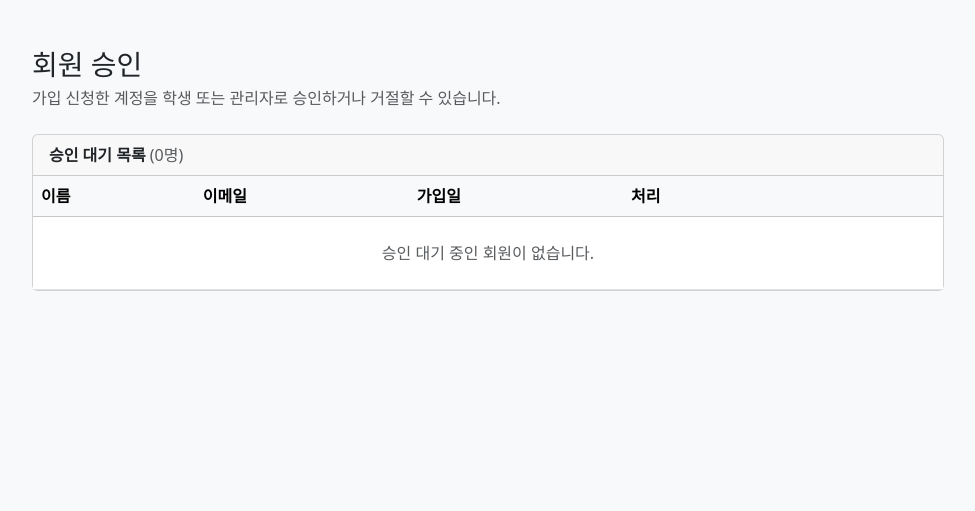
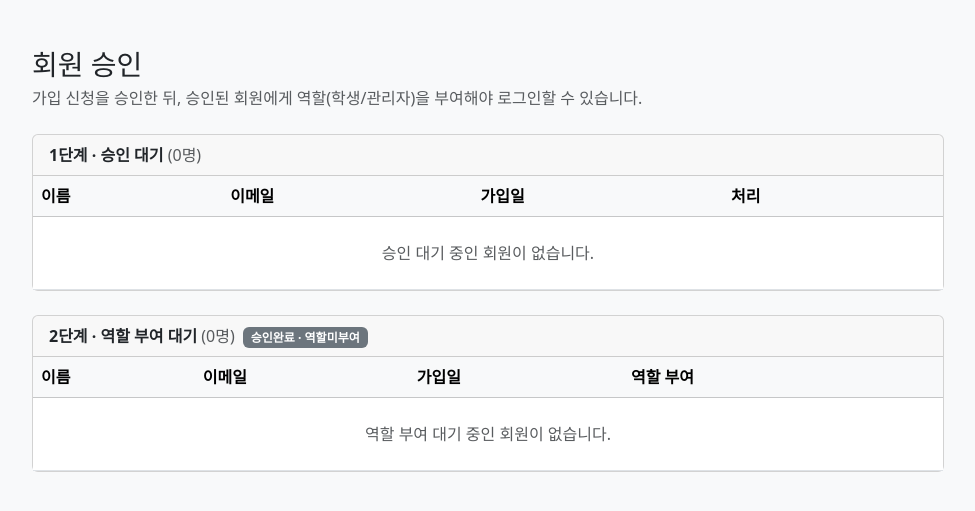
Before and after one commit to jin-park0115/ax-evalutator, a Django app: page /accounts/pending-users/ in a window 1280 px wide. Shown: the part 57-568 px from the top of the page, without its empty margins (152-1127 px from the left). Run offline with Django 5.2, Linux system fonts and the light colour scheme; a user stored in the database is signed in; data comes from the database, SQL or seed files in the repository.

Commit message:
feat: 회원 승인을 승인/역할부여 2단계로 재구성
채희주 설계 확인 반영: 승인(PENDING->APPROVED)과 역할부여
(APPROVED->STUDENT/ADMIN)를 별도 단계로 분리.
APPROVED 상태만으로는 로그인 불가, 역할이 부여되어야 로그인 가능.

- approve_user: role 선택 제거, APPROVED로만 전환
- assign_role 신규: APPROVED 상태 계정에 STUDENT/ADMIN 부여
- pending_list.html: 승인 대기 / 역할 부여 대기 2단 구성

로그인 차단/승인/역할부여/로그인 전 구간 직접 재현 테스트 완료.

```diff
--- a/project/apps/accounts/urls.py
+++ b/project/apps/accounts/urls.py
@@ -14,6 +14,11 @@ urlpatterns = [
         name="approve_user",
     ),
     path(
+        "pending-users/<int:user_id>/assign-role/",
+        views.assign_role,
+        name="assign_role",
+    ),
+    path(
         "pending-users/<int:user_id>/reject/",
         views.reject_user,
         name="reject_user",
--- a/project/apps/accounts/views.py
+++ b/project/apps/accounts/views.py
@@ -48,36 +48,54 @@ def logout_view(request):
     auth_logout(request)
     return redirect('login')
 
-# 1. 승인 대기 회원 목록 조회
+# 1. 승인 대기 / 역할 부여 대기 회원 목록 조회
 @staff_member_required
 def pending_user_list(request):
     pending_users = User.objects.filter(role=User.Role.PENDING)
+    approved_users = User.objects.filter(role=User.Role.APPROVED)
     return render(
         request,
         "accounts/pending_list.html",
-        {"pending_users": pending_users},
+        {
+            "pending_users": pending_users,
+            "approved_users": approved_users,
+        },
     )
 
 
-# 2. 회원 가입 승인 처리
+# 2. 회원 가입 승인 처리 (PENDING -> APPROVED, 역할부여 대기 상태로만 전환)
 @staff_member_required
 def approve_user(request, user_id):
     if request.method == "POST":
         user = get_object_or_404(User, id=user_id)
+        user.role = User.Role.APPROVED
+        user.save()
+        messages.success(
+            request, f"{user.username} ({user.email}) 님이 승인되었습니다. 역할 부여가 필요합니다."
+        )
+    return redirect("pending_user_list")
+
+
+# 3. 역할 부여 처리 (APPROVED -> STUDENT/ADMIN, 이 시점부터 로그인 가능)
+@staff_member_required
+def assign_role(request, user_id):
+    if request.method == "POST":
+        user = get_object_or_404(User, id=user_id, role=User.Role.APPROVED)
         role = request.POST.get("role")
         if role not in (User.Role.STUDENT, User.Role.ADMIN):
-            role = User.Role.APPROVED
+            messages.error(request, "역할은 학생 또는 관리자 중에서 선택해야 합니다.")
+            return redirect("pending_user_list")
         user.role = role
         if role == User.Role.ADMIN:
             user.is_staff = True
         user.save()
         messages.success(
-            request, f"{user.username} ({user.email}) 님이 {user.get_role_display()}(으)로 승인되었습니다."
+            request, f"{user.username} ({user.email}) 님에게 {user.get_role_display()} 역할이 부여되었습니다."
         )
     return redirect("pending_user_list")
 
 
-# 3. 회원 가입 거절 처리
+# 4. 회원 가입 거절 처리
 @staff_member_required
 def reject_user(request, user_id):
     if request.method == "POST":
--- a/project/templates/accounts/pending_list.html
+++ b/project/templates/accounts/pending_list.html
@@ -8,14 +8,18 @@
     <div class="mb-4">
         <h1 class="h3 mb-1">회원 승인</h1>
         <p class="text-muted mb-0">
-            가입 신청한 계정을 학생 또는 관리자로 승인하거나 거절할 수 있습니다.
+            가입 신청을 승인한 뒤, 승인된 회원에게 역할(학생/관리자)을 부여해야 로그인할 수 있습니다.
         </p>
     </div>
 
-    <div class="card">
+    <!-- ===================================== -->
+    <!-- 1단계: 승인 대기 -->
+    <!-- ===================================== -->
+
+    <div class="card mb-4">
 
         <div class="card-header">
-            <strong>승인 대기 목록</strong>
+            <strong>1단계 · 승인 대기</strong>
             <span class="text-muted">({{ pending_users|length }}명)</span>
         </div>
 
@@ -28,7 +32,7 @@
                             <th>이름</th>
                             <th>이메일</th>
                             <th>가입일</th>
-                            <th style="width: 320px;">처리</th>
+                            <th style="width: 220px;">처리</th>
                         </tr>
                     </thead>
 
@@ -46,19 +50,8 @@
                                           action="{% url 'approve_user' pending_user.id %}"
                                           class="d-inline">
                                         {% csrf_token %}
-                                        <input type="hidden" name="role" value="STUDENT">
                                         <button type="submit" class="btn btn-sm btn-primary">
-                                            학생으로 승인
-                                        </button>
-                                    </form>
-
-                                    <form method="post"
-                                          action="{% url 'approve_user' pending_user.id %}"
-                                          class="d-inline">
-                                        {% csrf_token %}
-                                        <input type="hidden" name="role" value="ADMIN">
-                                        <button type="submit" class="btn btn-sm btn-outline-secondary">
-                                            관리자로 승인
+                                            승인
                                         </button>
                                     </form>
 
@@ -91,5 +84,79 @@
 
     </div>
 
+    <!-- ===================================== -->
+    <!-- 2단계: 역할 부여 대기 -->
+    <!-- ===================================== -->
+
+    <div class="card">
+
+        <div class="card-header">
+            <strong>2단계 · 역할 부여 대기</strong>
+            <span class="text-muted">({{ approved_users|length }}명)</span>
+            <span class="badge text-bg-secondary ms-1">승인완료 · 역할미부여</span>
+        </div>
+
+        <div class="card-body p-0">
+            <div class="table-responsive">
+                <table class="table table-hover mb-0 align-middle">
+
+                    <thead class="table-light">
+                        <tr>
+                            <th>이름</th>
+                            <th>이메일</th>
+                            <th>가입일</th>
+                            <th style="width: 320px;">역할 부여</th>
+                        </tr>
+                    </thead>
+
+                    <tbody>
+
+                        {% for approved_user in approved_users %}
+                        <tr>
+                            <td>{{ approved_user.username }}</td>
+                            <td>{{ approved_user.email }}</td>
+                            <td>{{ approved_user.date_joined|date:"Y-m-d" }}</td>
+                            <td>
+                                <div class="d-flex gap-2">
+
+                                    <form method="post"
+                                          action="{% url 'assign_role' approved_user.id %}"
+                                          class="d-inline">
+                                        {% csrf_token %}
+                                        <input type="hidden" name="role" value="STUDENT">
+                                        <button type="submit" class="btn btn-sm btn-primary">
+                                            학생으로 부여
+                                        </button>
+                                    </form>
+
+                                    <form method="post"
+                                          action="{% url 'assign_role' approved_user.id %}"
+                                          class="d-inline">
+                                        {% csrf_token %}
+                                        <input type="hidden" name="role" value="ADMIN">
+                                        <button type="submit" class="btn btn-sm btn-outline-secondary">
+                                            관리자로 부여
+                                        </button>
+                                    </form>
+
+                                </div>
+                            </td>
+                        </tr>
+                        {% empty %}
+                        <tr>
+                            <td colspan="4" class="text-center py-4 text-muted">
+                                역할 부여 대기 중인 회원이 없습니다.
+                            </td>
+                        </tr>
+                        {% endfor %}
+
+                    </tbody>
+
+                </table>
+            </div>
+        </div>
+
+    </div>
+
 </div>
 {% endblock %}
```
